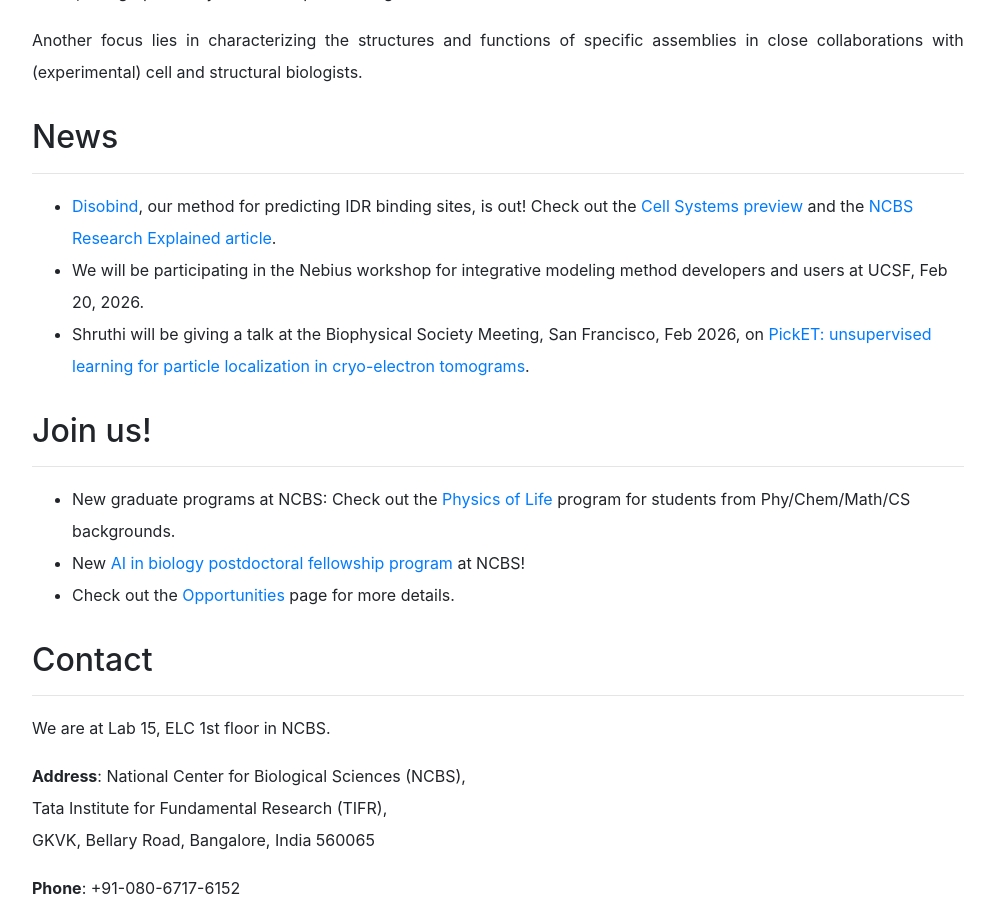
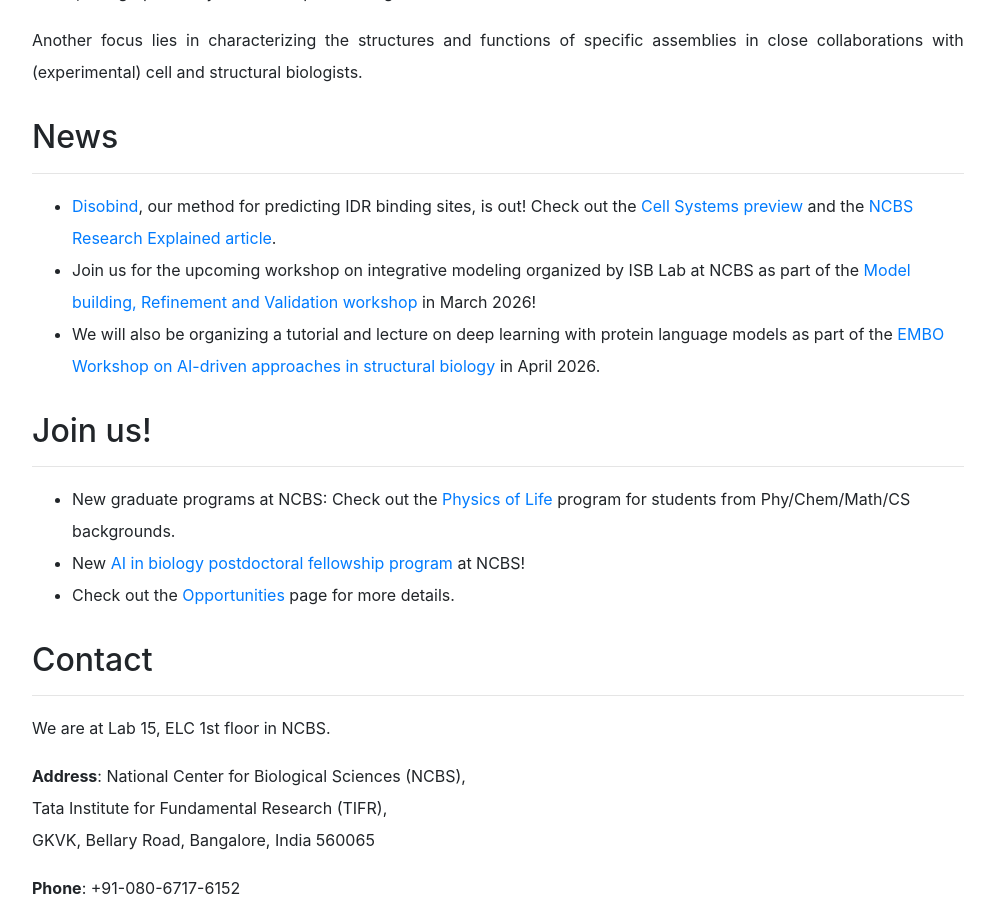
Before and after one commit to isblab/website, a Jekyll site: the page built from index.md, in a window 1280 px wide and 900 px high, scrolled down 1336 px. Shown: the whole window, without its empty margins (46-1040 px from the left). Built offline with Jekyll 4.4.1, drawn with Linux system fonts in a browser that asks for light colours.

Commit message:
update news

```diff
--- a/index.md
+++ b/index.md
@@ -31,8 +31,8 @@
 ## News
 <hr>
 - [Disobind](https://doi.org/10.1016/j.cels.2025.101486), our method for predicting IDR binding sites, is out! Check out the [Cell Systems preview](https://doi.org/10.1016/j.cels.2025.101508) and the [NCBS Research Explained article](https://news.ncbs.res.in/research-explained/how-scientists-predict-what-shapeless-proteins-do).
-- We will be participating in the Nebius workshop for integrative modeling method developers and users at UCSF, Feb 20, 2026.
-- Shruthi will be giving a talk at the Biophysical Society Meeting, San Francisco, Feb 2026, on [PickET: unsupervised learning for particle localization in cryo-electron tomograms](https://doi.org/10.1101/2025.08.20.671250).
+- Join us for the upcoming workshop on integrative modeling organized by ISB Lab at NCBS as part of the [Model building, Refinement and Validation workshop](https://www.ncbs.res.in/events/cryo-em) in March 2026!
+- We will also be organizing a tutorial and lecture on deep learning with protein language models as part of the [EMBO Workshop on AI-driven approaches in structural biology](https://sites.google.com/view/embo-workshop-iisc-2026/home) in April 2026.
 
 
 ## Join us!
```
